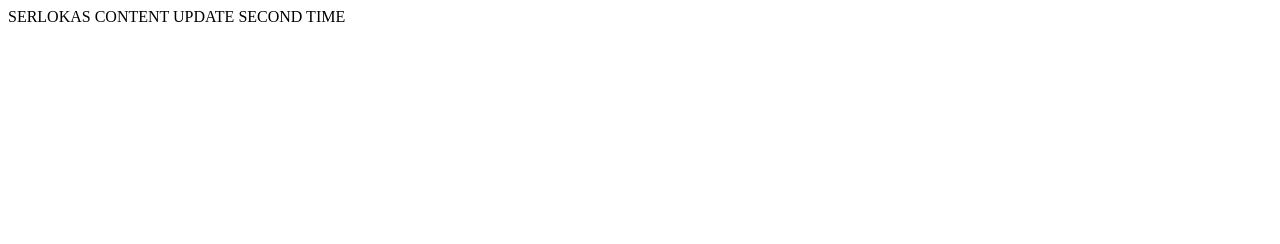
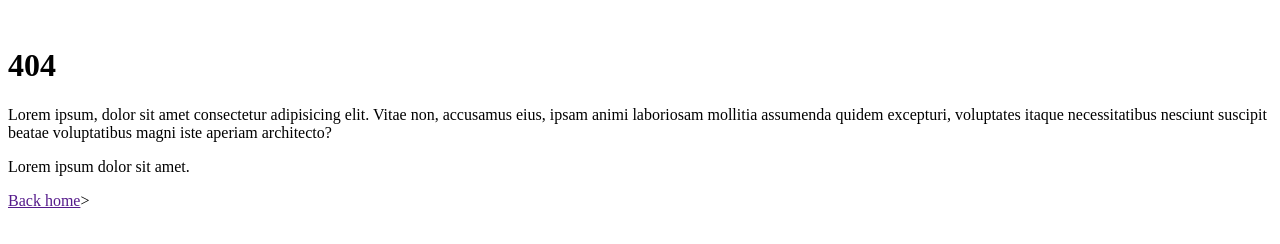
Before and after one commit to ZilvinasSvirskas/2-serlokas, a website: page index.html in a window 1280 px wide. Drawn offline with Linux system fonts and the light colour scheme.

Commit message:
Last Change

```diff
--- a/index.html
+++ b/index.html
@@ -8,6 +8,14 @@
     <title>Serlokas</title>
 </head>
 <body>
-   SERLOKAS CONTENT UPDATE SECOND TIME
+   <main>
+       <img src=""alt="">
+       <div>
+           <h1>404</h1>
+           <p>Lorem ipsum, dolor sit amet consectetur adipisicing elit. Vitae non, accusamus eius, ipsam animi laboriosam mollitia assumenda quidem excepturi, voluptates itaque necessitatibus nesciunt suscipit beatae voluptatibus magni iste aperiam architecto?</p>
+           <p>Lorem ipsum dolor sit amet.</p>
+           <a href="">Back home</a>>
+       </div>
+   </main>
 </body>
 </html>
```
